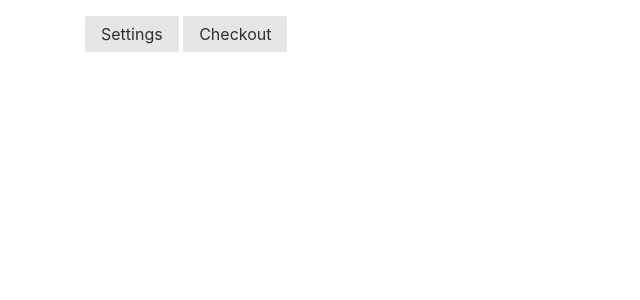
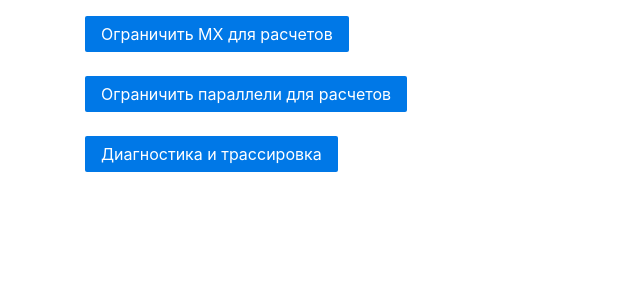
Before and after one commit to DruzhininDV/Diploma, a Flask app: page /admin in a window 1280 px wide. Shown: the part 56-356 px from the top of the page, without its empty margins (0-640 px from the left). Run offline with Flask 2, Linux system fonts and the light colour scheme; the visitor is signed in with stand-in values (Sample User, id 1); data comes from the database, SQL or seed files in the repository; some libraries are stand-ins or nearby versions.

Commit message:
add buttons

```diff
--- a/app/templates/main/admin.html
+++ b/app/templates/main/admin.html
@@ -3,13 +3,13 @@
 
 
 
-    <button class="pure-button">
-        <i class="fa fa-cog"></i>
-        Settings
-    </button>
-
-    <a class="pure-button" href="#">
-        <i class="fa fa-shopping-cart fa-lg"></i>
-        Checkout
-    </a>
+    <a class="pure-button pure-button-primary" href="#">Ограничить МХ для расчетов</a>
+    <br>
+    <br>
+    <a class="pure-button pure-button-primary" href="#">Ограничить параллели для расчетов</a>
+    <br>
+    <br>
+    <a class="pure-button pure-button-primary" href="#">Диагностика и трассировка</a>
+    <br>
+    <br>
 {% endblock %}
```
